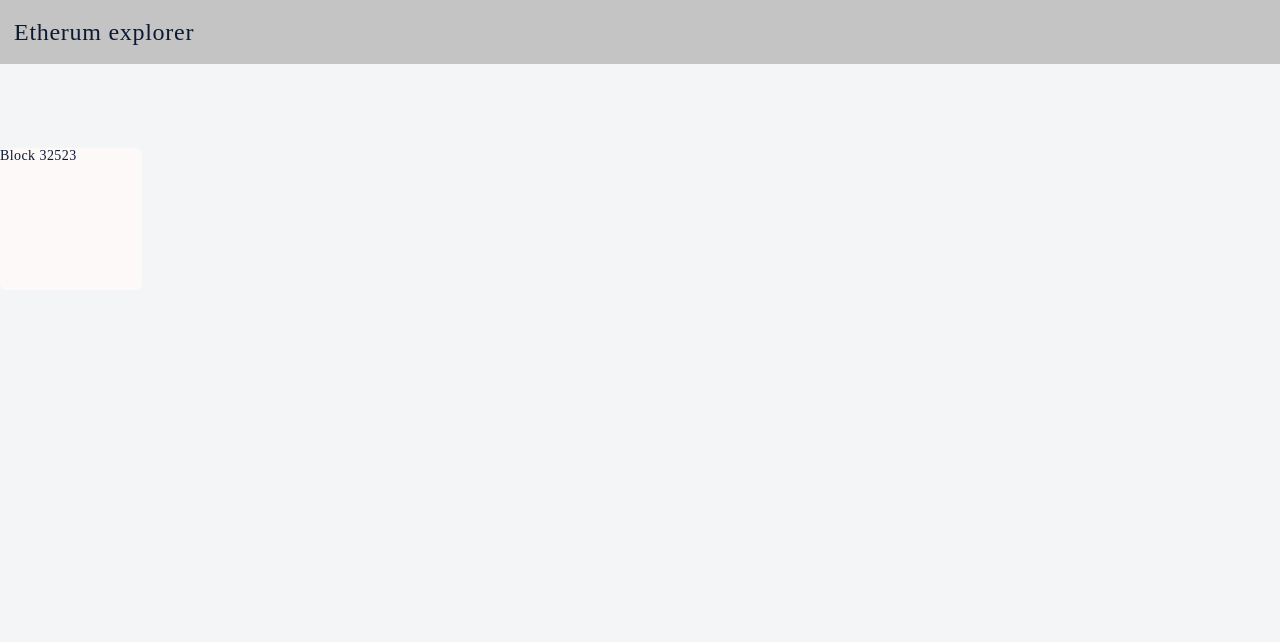
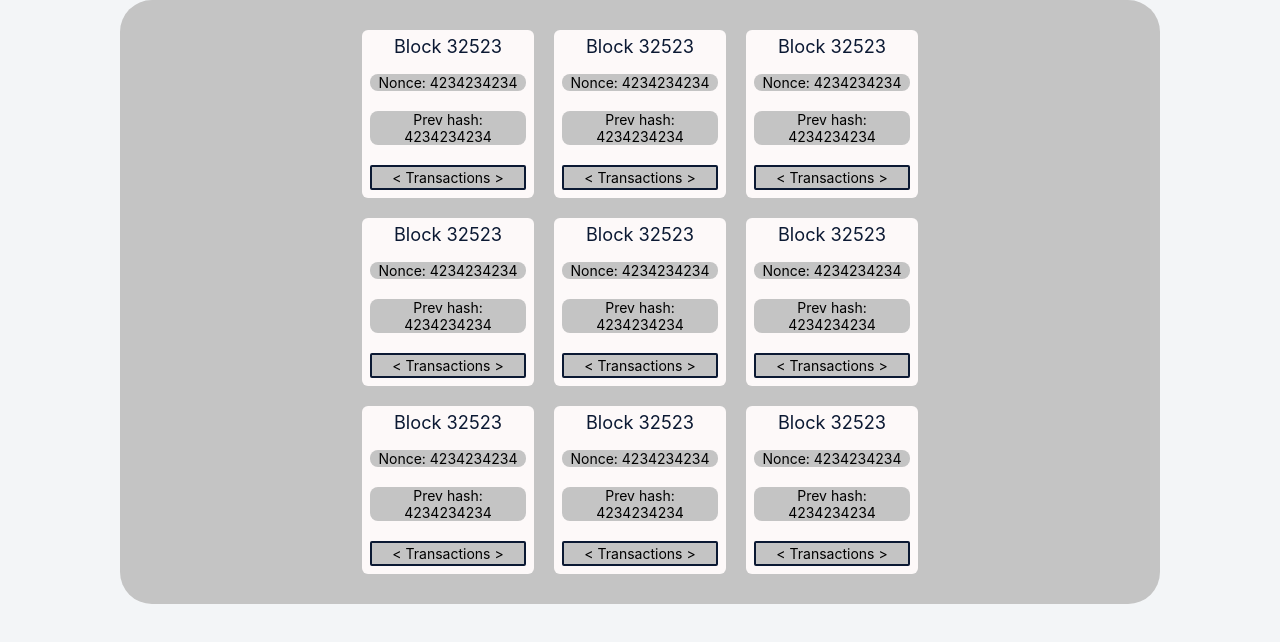
Before and after one commit to psemotiuk/ethereumExplorer, a React (Create React App) app: page / in a window 1280 px wide. Shown: the top 642 px of the page. Built offline with nearby package versions, Linux system fonts and the light colour scheme.

Commit message:
Added layout for blocks container and block rows

```diff
--- a/src/App.css
+++ b/src/App.css
@@ -10,4 +10,5 @@ body {
   background-color: #f3f5f7;
   background-repeat: no-repeat;
   background-position: right;
+  font-size: 14px;
 }
--- a/src/components/Block/index.js
+++ b/src/components/Block/index.js
@@ -5,7 +5,12 @@ import styles from './styles.module.scss';
 const Block = () => {
     return (
         <div className={styles.blockWrapper}>
-            <div className={styles.blockTitle}>Block 32523</div>
+            <div className={styles.innerWrapper}>
+                <div className={styles.blockTitle}>Block 32523</div>
+                <div className={styles.blockNonce}>Nonce: 4234234234</div>
+                <div className={styles.prevHash}>Prev hash: 4234234234</div>
+                <div className={styles.transactionsRow}> {`< Transactions >`} </div>
+            </div>
         </div>
     )
 }
--- a/src/components/Block/styles.module.scss
+++ b/src/components/Block/styles.module.scss
@@ -1,17 +1,54 @@
+$blockWidth: 172px;
+
+@mixin blockRows {
+    margin-top: 20px;
+    background: #C4C4C4;
+    border-radius: 8px;
+    padding: 0px 4px;
+    font-size: 1rem;
+    text-align: center;
+}
+
 .blockWrapper {
-    width: 142px;
-    height: 142px;
+    min-width: $blockWidth;
+    max-width: $blockWidth;
+    height: fit-content;
     background: #FDF9F9;
     border-radius: 6px;
+    margin: 10px;
 
-    .blockTitle{
-        font-family: Ubuntu;
-        font-style: normal;
-        font-weight: normal;
-        font-size: 14px;
-        line-height: 16px;
-        letter-spacing: 0.03em;
+    .innerWrapper {
+        padding: 8px;
 
-        color: #0B1933;
+
+        .blockTitle {
+            font-style: normal;
+            font-weight: normal;
+            font-size: 1.3rem;
+            line-height: 16px;
+            text-align: center;
+
+            color: #0B1933;
+        }
+
+        .blockNonce {
+            @include blockRows();
+        }
+        .prevHash {
+            @include blockRows();
+        }
+        .transactionsRow {
+            @include blockRows();
+
+            border-radius: 2px;
+            padding: 2px 6px;
+            border: 2px solid #0B1933;
+
+            &:hover {
+                transition: 0.03s ease-in;
+                background-color: #0B1933;
+                color: #fff;
+            }
+        }
     }
 }
--- /dev/null
+++ b/src/components/BlocksContainer/index.js
@@ -0,0 +1,24 @@
+import React from 'react';
+
+import styles from './styles.module.scss';
+import Block from '../Block';
+
+const BlocksContainer = () => {
+    return (
+        <div className={styles.container}>
+            <div className={styles.blocksWrapper}>
+                <Block />
+                <Block />
+                <Block />
+                <Block />
+                <Block />
+                <Block />
+                <Block />
+                <Block />
+                <Block />
+            </div>
+        </div>
+    )
+}
+
+export default BlocksContainer;
--- /dev/null
+++ b/src/components/BlocksContainer/styles.module.scss
@@ -0,0 +1,19 @@
+@import url(../Block/styles.module.scss);
+
+.container {
+    width: 1040px;
+    margin: 0 auto;
+    background: #C4C4C4;
+    border-radius: 32px;
+
+    display: flex;
+    align-items: center;
+    justify-content: center;
+
+    .blocksWrapper {
+        width: calc(172px * 3 + 60px);
+        display: flex;
+        flex-wrap: wrap;
+        margin: 20px;
+    }
+}
--- a/src/pages/Home/index.js
+++ b/src/pages/Home/index.js
@@ -1,12 +1,13 @@
 import React from 'react';
 import Header from '../../components/Header';
 import Block from '../../components/Block';
+import BlocksContainer from '../../components/BlocksContainer';
 
 const Home = () => {
     return (
         <div>
-            <Header />
-            <Block />
+
+            <BlocksContainer />
         </div>
     )
 }
```
